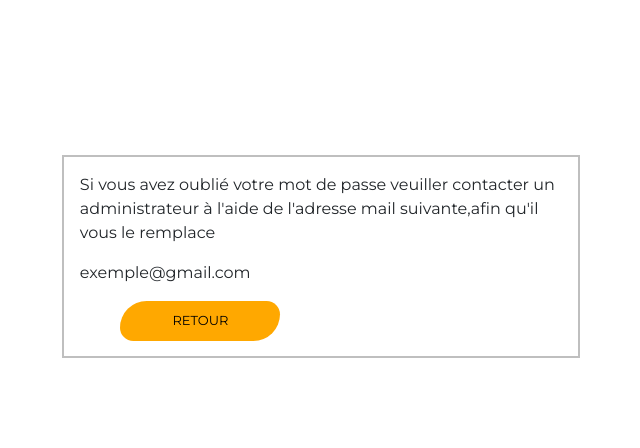
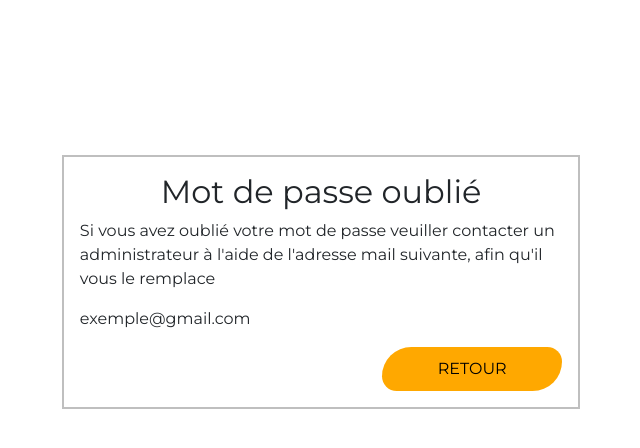
Before and after one commit to jodiemonterde/SAE-S3---Salon-Eureka, a PHP site: page /pages/connexion.php?oublie=true in a window 1280 px wide. Shown: the top 448 px of the page, without its empty margins (319-959 px from the left). Run offline with PHP 8.4, Linux system fonts and the light colour scheme; tables that the repository leaves empty or names only in its code hold one stand-in row (values such as "Sample post"); some libraries are stand-ins or nearby versions.

Commit message:
adaptation connexion

```diff
--- a/css/all.css
+++ b/css/all.css
@@ -1,3 +1,4 @@
+@import url('https://fonts.googleapis.com/css2?family=Montserrat&display=swap');
 body {
     font-family: 'Montserrat', sans-serif;
 }
@@ -19,3 +20,7 @@ body {
 .bouton:hover {
     background-color: #dd9300;
 }
+
+.erreur{
+    color: red;
+}
--- a/monStyleSaePhp.css
+++ b/css/connexionDeconnexion.css
@@ -1,5 +1,3 @@
-@import url('https://fonts.googleapis.com/css2?family=Montserrat&display=swap');
-
 .centrer{
     margin-top: 20%;
     padding:2%;
@@ -10,10 +8,6 @@
 
 .container{
     max-width: 800px;
-}
-
-.deco{
-    border : 0;
 }
 
 label{
@@ -38,24 +32,12 @@ a{
     color : black;
 }
 
-.erreur{
-    color: red;
-}
-
 .blanc{
     background-color: white;
     border:0;
     width: 40px;
 }
 
-button {
-    height: 40px;
-    background-color: #FFA800;
-    text-transform: uppercase;
-    border-style: none;
-    border-radius: 40px 20px 40px 20px;
-    padding: 10px 16px;
-    width: 160px;
-    font-size: 13px;
-    font-weight: 500;
+.bouton{
+    width: 180px;
 }
--- a/fonctions/baseDeDonnees.php
+++ b/fonctions/baseDeDonnees.php
@@ -53,4 +53,16 @@
 			return false;
 		}
     }
+
+	function getPhase($pdo){
+        try{
+			$maRequete = $pdo->prepare("SELECT phase from Meeting");
+			$maRequete->execute();
+			return $maRequete->fetch()[0];
+		}
+		catch ( Exception $e ) {
+			echo "Connection failed: " . $e->getMessage();
+			return false;
+		}
+    }
 ?>
--- a/pages/connexion.php
+++ b/pages/connexion.php
@@ -4,36 +4,43 @@
     $pdo = connecteBD();
     $tentative = false;
     $_SESSION['connexion'] = false;
-
+    $phase = getPhase($pdo);
     if(isset($_SESSION['idUtilisateur']) && $_SESSION['idUtilisateur']!= null){
-        if($_SESSION['typeUtilisateur'] == 'E'){
-            header('Location: etudiant/phase1/listeEntreprises.php');
-        }elseif($_SESSION['typeUtilisateur'] == 'G'){
-            header('Location: gestionnaire/phase1/detailEntreprise.php');
+        if($_SESSION['type_utilisateur'] == 'E'){
+            if ($phase == 1) {
+                header('Location: etudiant/phase1/listeEntreprises.php');
+            } else {
+                header('Location: etudiant/phase2/emploiDuTemps.php');
+            }
+        }elseif($_SESSION['type_utilisateur'] == 'G'){
+            if ($phase == 1) {
+                header('Location: gestionnaire/phase1/detailEntreprise.php');
+            } else {
+                header('Location: gestionnaire/phase2/detailEntreprise.php');
+            }
         }else{
             header('Location: administrateur/entreprises/modifierEntreprise.php');
         }
     }
 
     if(isset($_POST["motDePasse"]) && isset($_POST["identifiant"])){
-        $_SESSION['connexion'] = verifUtilisateur($pdo, $_POST["motDePasse"], $_POST["identifiant"]);
+        $_SESSION['connexion'] = verifUtilisateur($pdo, htmlspecialchars($_POST["motDePasse"]), htmlspecialchars($_POST["identifiant"]));
         if($_SESSION['connexion'] == false){
             $tentative = true;
         }
     }
 
     if($_SESSION['connexion']==true){
-        $info = infoUtilisateur($pdo, $_POST["motDePasse"], $_POST["identifiant"]);
-        $info->setFetchMode(PDO::FETCH_OBJ);
+        $info = infoUtilisateur($pdo, htmlspecialchars($_POST["motDePasse"]), htmlspecialchars($_POST["identifiant"]));
         $ligne = $info->fetch();
-        $_SESSION['idUtilisateur'] = $ligne->user_id;
-        $type = $ligne->responsibility;
+        $_SESSION['idUtilisateur'] = $ligne['user_id'];
+        $_SESSION['type_utilisateur'] = $ligne['responsibility'];
     }
 
     if($_SESSION['connexion']==true){
-        if($type == 'E'){
+        if($_SESSION['type_utilisateur'] == 'E'){
             header('Location: etudiant/phase1/listeEntreprises.php');
-        }elseif($type == 'G'){
+        }elseif($_SESSION['type_utilisateur'] == 'G'){
             header('Location: gestionnaire/phase1/detailEntreprise.php');
         }else{
             header('Location: administrateur/entreprises/detailEntreprise.php');
@@ -48,7 +55,8 @@
         <meta name="viewport" content="width=device-width, initial-scale=1.0">
         <link rel="stylesheet" href="../../outils/bootstrap-5.3.2-dist/css/bootstrap.css">
         <link rel="stylesheet" href="../../outils/fontawesome-free-6.5.1-web/css/all.css">
-        <link rel="stylesheet" href="../monStyleSaePhp.css">
+        <link rel="stylesheet" href="../css/all.css">
+        <link rel="stylesheet" href="../css/connexionDeconnexion.css">
         <title>pas dev</title>
     </head>
 
@@ -61,10 +69,11 @@
                         <?php
                         if(isset($_GET['oublie'])){
                         ?>
-                        <p>Si vous avez oublié votre mot de passe veuiller contacter un administrateur à l'aide de l'adresse mail suivante,afin qu'il vous le remplace</p>
+                        <h2 class="text-center"> Mot de passe oublié </h2>
+                        <p>Si vous avez oublié votre mot de passe veuiller contacter un administrateur à l'aide de l'adresse mail suivante, afin qu'il vous le remplace</p>
                         <p> exemple@gmail.com </p>
-                        <div class="col-6 text-center">
-                            <button type="submit" formaction="connexion.php"> Retour </button>
+                        <div class="text-center d-flex justify-content-end">
+                            <button type="submit" formaction="connexion.php" class="bouton"> Retour </button>
                         </div>
                         <?php
                         } else {
@@ -95,10 +104,10 @@
                         </div>
                         <div class="row">
                             <div class="col-6 text-center">
-                                <a href="../index.php"><button> Retour </button></a>
+                                <a href="../index.php"><button class="bouton"> Retour </button></a>
                             </div>
                             <div class="col-6 text-center">
-                                <button type="submit"> Se connecter </button>
+                                <button type="submit" class="bouton"> Se connecter </button>
                             </div>
                         </div>
                         <?php } ?>
```
Also changed, not shown: index.php (+5 -4 lines).
